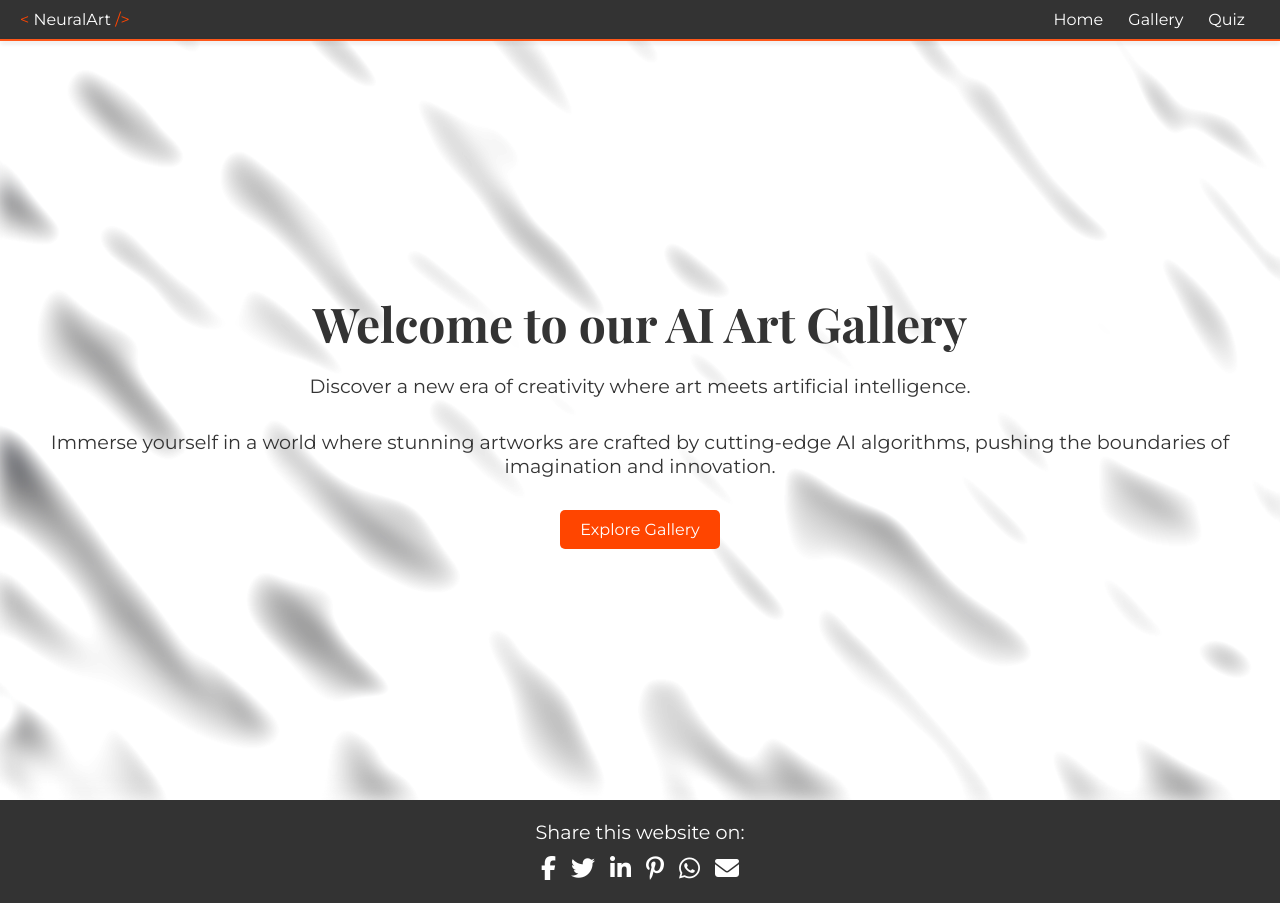
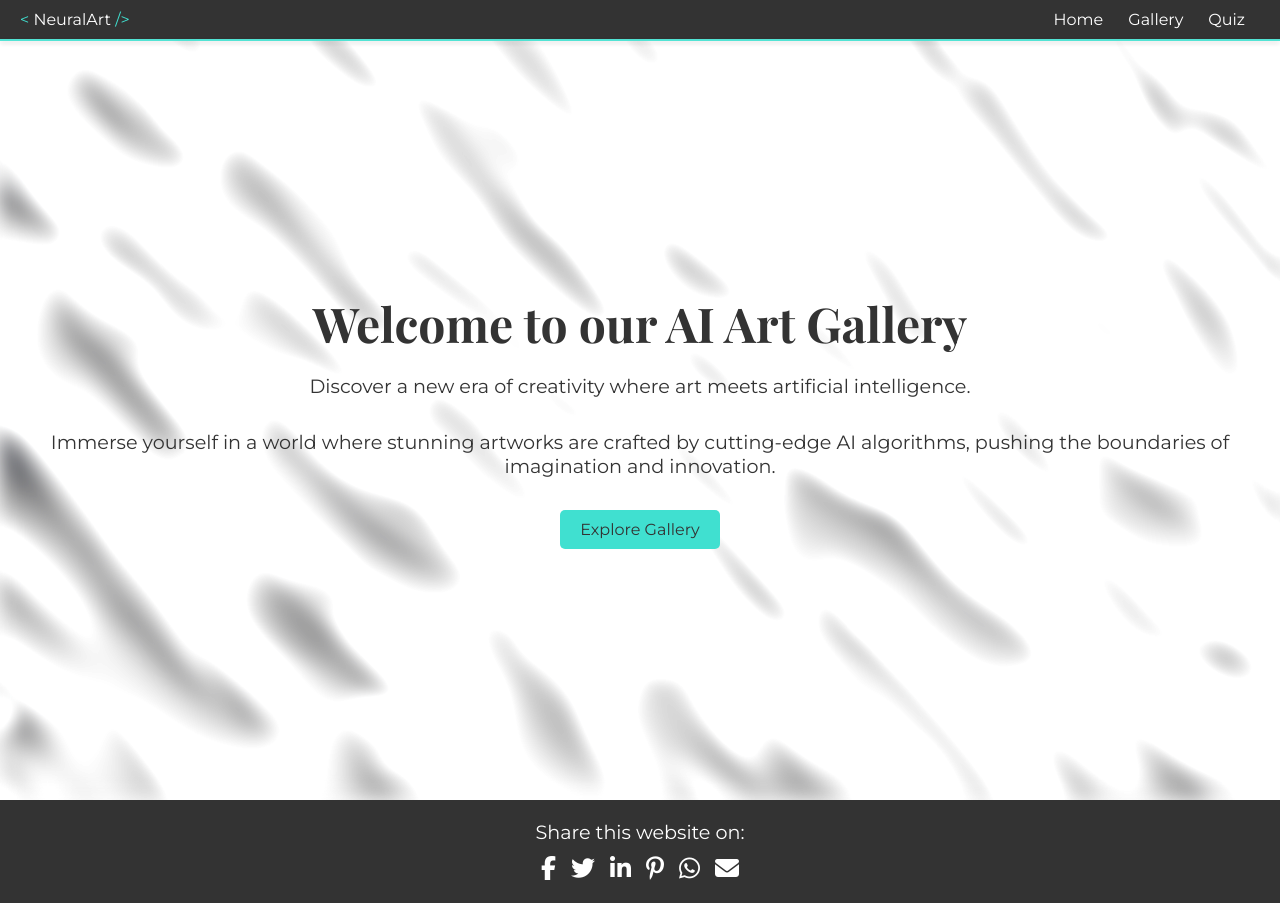
Before and after one commit to AndQK/art_gallery, a React (Create React App) app: page / in a window 1280 px wide. Built offline with nearby package versions, Linux system fonts and the light colour scheme.

Commit message:
imprv: added better accent color for components

```diff
--- a/src/components/custombtn.css
+++ b/src/components/custombtn.css
@@ -2,8 +2,8 @@
   display: inline-block;
   border: none;
   padding: 10px 20px;
-  background-color: #ff4500;
-  color: #fff;
+  background-color: #40e0d0;
+  color: #333;
   text-decoration: none;
   border-radius: 5px;
   transition: background-color 0.3s ease;
@@ -13,5 +13,5 @@
 }
 
 .custom-btn:hover {
-  background-color: #e34234;
+  background-color: #21cab9;
 }
--- a/src/components/footer/footer.css
+++ b/src/components/footer/footer.css
@@ -29,5 +29,5 @@
 }
 
 .social-icons a:hover {
-  color: #e34234;
+  color: #21CAB9;
 }
--- a/src/components/home/hero.css
+++ b/src/components/home/hero.css
@@ -26,15 +26,15 @@
 .btn {
   display: inline-block;
   padding: 10px 20px;
-  background-color: #ff4500;
-  color: #fff;
+  background-color: #40E0D0;
+  color: #333;
   text-decoration: none;
   border-radius: 5px;
   transition: background-color 0.3s ease;
 }
 
 .btn:hover {
-  background-color: #e34234;
+  background-color: #21CAB9;
 }
 
 .hero-art {
--- a/src/components/navigation/navbar.css
+++ b/src/components/navigation/navbar.css
@@ -43,7 +43,7 @@ nav ul li:hover {
 /*Add hover effect for better user experience */
 .nav-link:hover {
   text-decoration: underline; /* Add underline on hover */
-  color: #ff4500;
+  color: #21cab9;
 }
 
 /* Part of the nav*/
@@ -54,7 +54,7 @@ nav ul li:hover {
   margin-left: 10px;
 }
 .name-part {
-  color: #ff4500;
+  color: #40e0d0;
 }
 .name:hover {
   filter: hue-rotate(45deg);
@@ -72,7 +72,7 @@ nav ul li:hover {
   color: #ffffff;
 }
 .links-mobile:hover {
-  color: #ff4500;
+  color: #21cab9;
 }
 
 @media screen and (min-width: 681px) {
@@ -107,7 +107,7 @@ nav ul li:hover {
   top: 100%;
   left: 0;
   background-color: #333;
-  border-top: 2px solid #ff4500;
+  border-top: 2px solid #40e0d0;
   box-shadow: 0 2px 5px rgba(0, 0, 0, 0.2);
   width: 100%;
   box-sizing: border-box;
--- a/src/components/quiz/result.css
+++ b/src/components/quiz/result.css
@@ -123,13 +123,13 @@ tbody a {
   text-align: center;
   display: inline-block;
   padding: 5px 5px;
-  background-color: #ff4500;
-  color: #fff;
+  background-color: #40E0D0;
+  color: #333;
   text-decoration: none;
   border-radius: 5px;
   transition: background-color 0.3s ease;
 }
 
 tbody a:hover {
-  background-color: #e34234;
+  background-color: #21CAB9;
 }
```
